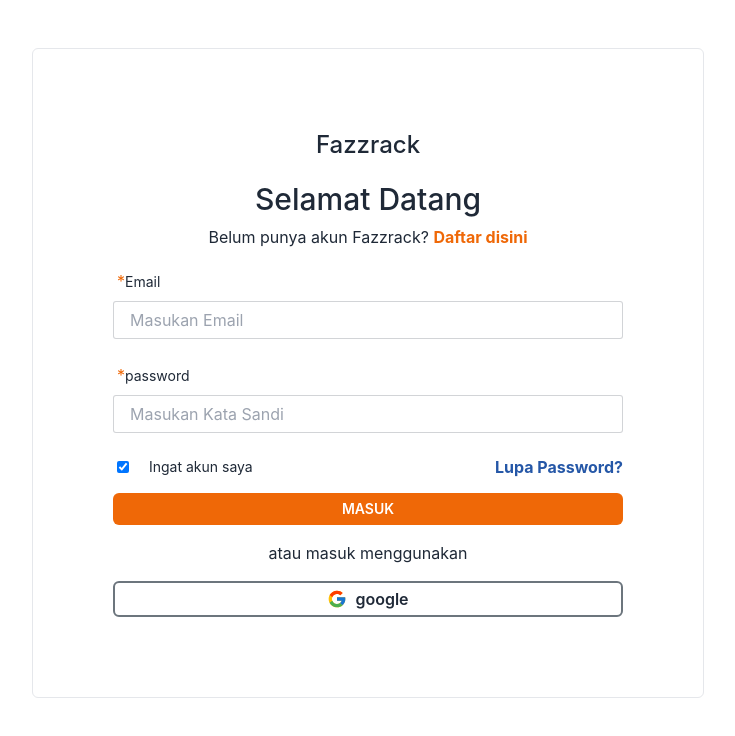
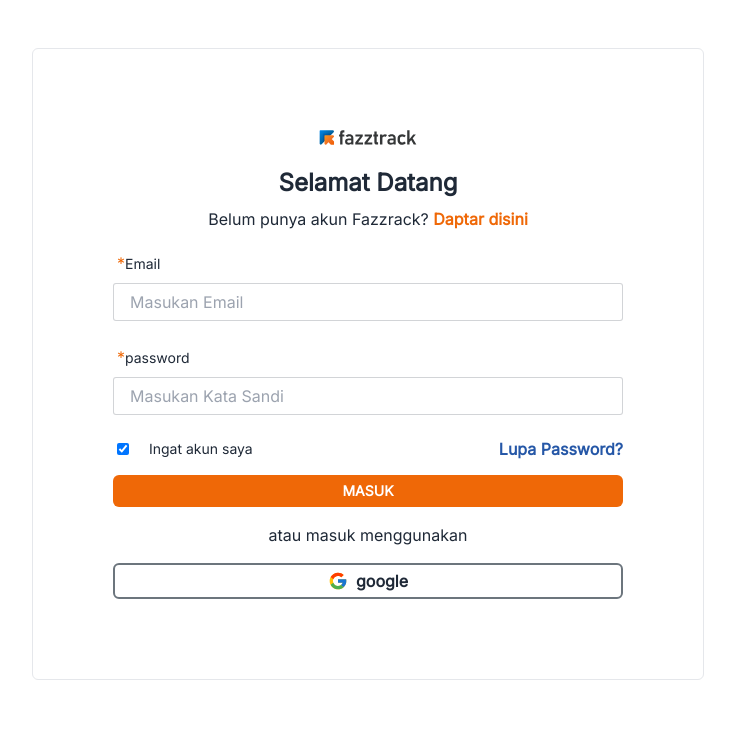
Before and after one commit to faisalchakiki/fe-fazz.course-vue, a Vue app: page /login in a window 1280 px wide. Shown: the top 736 px of the page, without its empty margins (272-1007 px from the left). Built offline with nearby package versions, Linux system fonts and the light colour scheme.

Commit message:
fix: add logo in login/register

```diff
--- a/src/pages/Login.vue
+++ b/src/pages/Login.vue
@@ -3,10 +3,10 @@
         <div class="container flex justify-center ">
             <form @submit.prevent="handleLogin" action="" class="w-full border-[1px] p-4 sm:p-12 md:p-20 rounded-md my-12 max-w-2xl">
                 <div class="w-full flex flex-col items-center">
-                    <p class="text-2xl mb-5 font-medium">Fazzrack</p>
-                    <p class="text-3xl font-medium mb-2">Selamat Datang</p>
+                    <LogoFazz class="mb-5"/>
+                    <p class="text-2xl font-semibold mb-2">Selamat Datang</p>
                     <p class="text-normal mb-3">Belum punya akun Fazzrack?
-                        <span @click="moveLogin" class="text-[#ef6807] font-bold cursor-pointer">Daftar disini</span>
+                        <span @click="moveLogin" class="text-[#ef6807] font-bold cursor-pointer">Daptar disini</span>
                     </p>
                 </div>
                 <div class="w-full">
@@ -50,6 +50,7 @@
     import Input from '../components/atom/Input.vue';
     import BtnPrimary from "../components/atom/BtnPrimary.vue"
     import BtnGoogle from '../components/atom/BtnGoogle.vue';
+    import LogoFazz from '../components/atoms/LogoFazz.vue';
     import axios from 'axios';
 
 
@@ -78,7 +79,8 @@
         components: {
             Input,
             BtnPrimary,
-            BtnGoogle
+            BtnGoogle,
+            LogoFazz
         },
         methods: {
             hnaldeInput(data : any) {
--- a/src/pages/Register.vue
+++ b/src/pages/Register.vue
@@ -3,7 +3,9 @@
         <div class="container flex justify-center ">
             <form @submit.prevent="handleRegister" action="" class="w-full border-[1px] p-4 sm:p-12 md:p-20 rounded-md my-12 max-w-2xl">
                 <div class="w-full flex flex-col items-center">
-                    <p class="text-2xl font-medium">Fazzrack</p>
+                    <div>
+                        <LogoFazz/>
+                    </div>
                     <p class="text-xl font-semibold mb-2">Daptar dan Mulai Belajar</p>
                     <p class="text-normal mb-3">Sudah punya akun Fazzrack?
                         <span  @click="moveRegiter" class="text-[#ef6807] cursor-pointer">Masuk disini</span>
@@ -62,7 +64,7 @@
                         <p class="text-[#2557a7] font-bold">Syarat dan Ketentuan</p>
                     </div>
                 </div>
-                <BtnPrimary title="Daftar Fazztrack"/>
+                <BtnPrimary title="Daptar Fazztrack"/>
             </form>
         </div>
     </div>
@@ -72,6 +74,7 @@
     import Input from '../components/atom/Input.vue';
     import BtnPrimary from "../components/atom/BtnPrimary.vue"
     import BtnGoogle from '../components/atom/BtnGoogle.vue';
+    import LogoFazz from '../components/atoms/LogoFazz.vue';
     import axios from "axios"
 
     interface Data {
@@ -96,7 +99,8 @@
         components: {
             Input,
             BtnPrimary,
-            BtnGoogle
+            BtnGoogle,
+            LogoFazz
         },
         methods: {
             hnaldeInput(data : any) {
--- a/src/style.css
+++ b/src/style.css
@@ -1,8 +1,8 @@
+@import url('https://fonts.googleapis.com/css2?family=Inter&display=swap');
 @tailwind base;
 @tailwind components;
 @tailwind utilities;
 
-@import url('https://fonts.googleapis.com/css2?family=Inter&display=swap');
 
 *{
   font-family: 'Inter', sans-serif;
```
